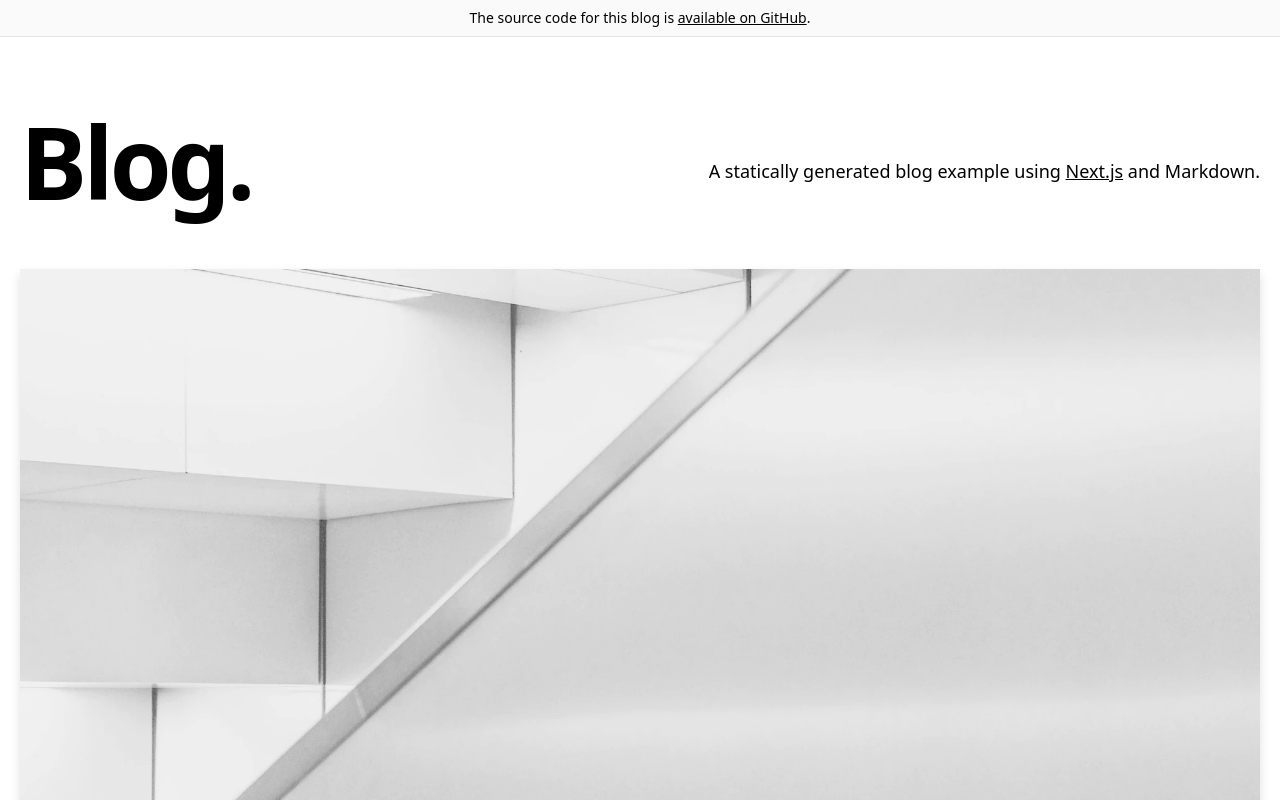
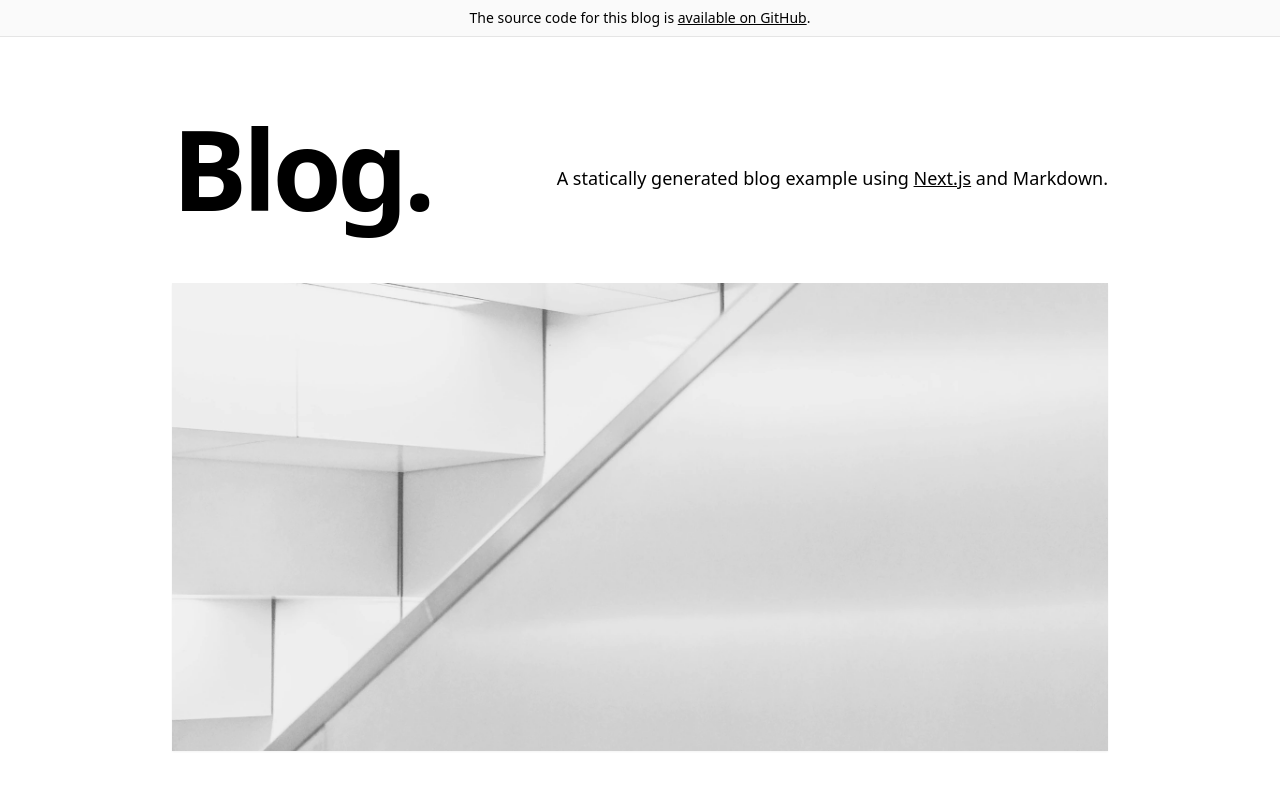
Before and after one commit to boxwise/boxtribute-landing-nextjs, a Next.js app: page / in a window 1280 px wide. Shown: the top 800 px of the page. Built offline with nearby package versions, Linux system fonts and the light colour scheme.

Commit message:
transfer tailwind config

```diff
--- a/tailwind.config.js
+++ b/tailwind.config.js
@@ -1,14 +1,20 @@
-/** @type {import('tailwindcss').Config} */
 module.exports = {
-  content: ['./components/**/*.tsx', './pages/**/*.tsx'],
+  purge: ['./components/**/*.tsx', './pages/**/*.tsx'],
   theme: {
     extend: {
       colors: {
-        'accent-1': '#FAFAFA',
-        'accent-2': '#EAEAEA',
-        'accent-7': '#333',
+        red: '#EF4049',
+        navy: '#29335F',
+        blue: '#ABCFE3',
+        gray: '#EAEAED',
         success: '#0070f3',
         cyan: '#79FFE1',
+      },
+      screens: {
+        sm: '480px',
+        md: '768px',
+        lg: '976px',
+        xl: '1440px',
       },
       spacing: {
         28: '7rem',
@@ -20,16 +26,14 @@ module.exports = {
         tight: 1.2,
       },
       fontSize: {
+        'md':'1rem',
+        'xl': '1.25',
+        '2xl': '1.5rem',
         '5xl': '2.5rem',
         '6xl': '2.75rem',
         '7xl': '4.5rem',
-        '8xl': '6.25rem',
-      },
-      boxShadow: {
-        sm: '0 5px 10px rgba(0, 0, 0, 0.12)',
-        md: '0 8px 30px rgba(0, 0, 0, 0.12)',
+        '8xl': '7rem',
       },
     },
   },
-  plugins: [],
 }
```
